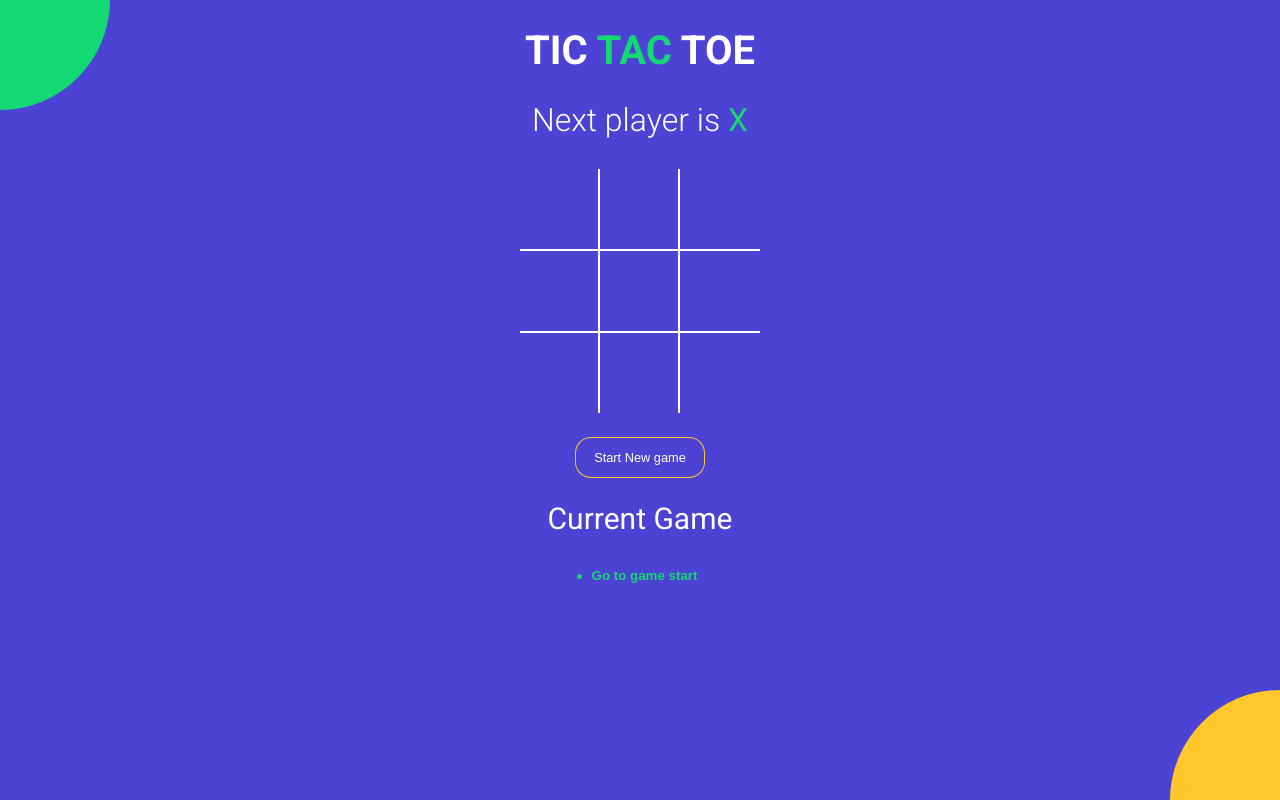
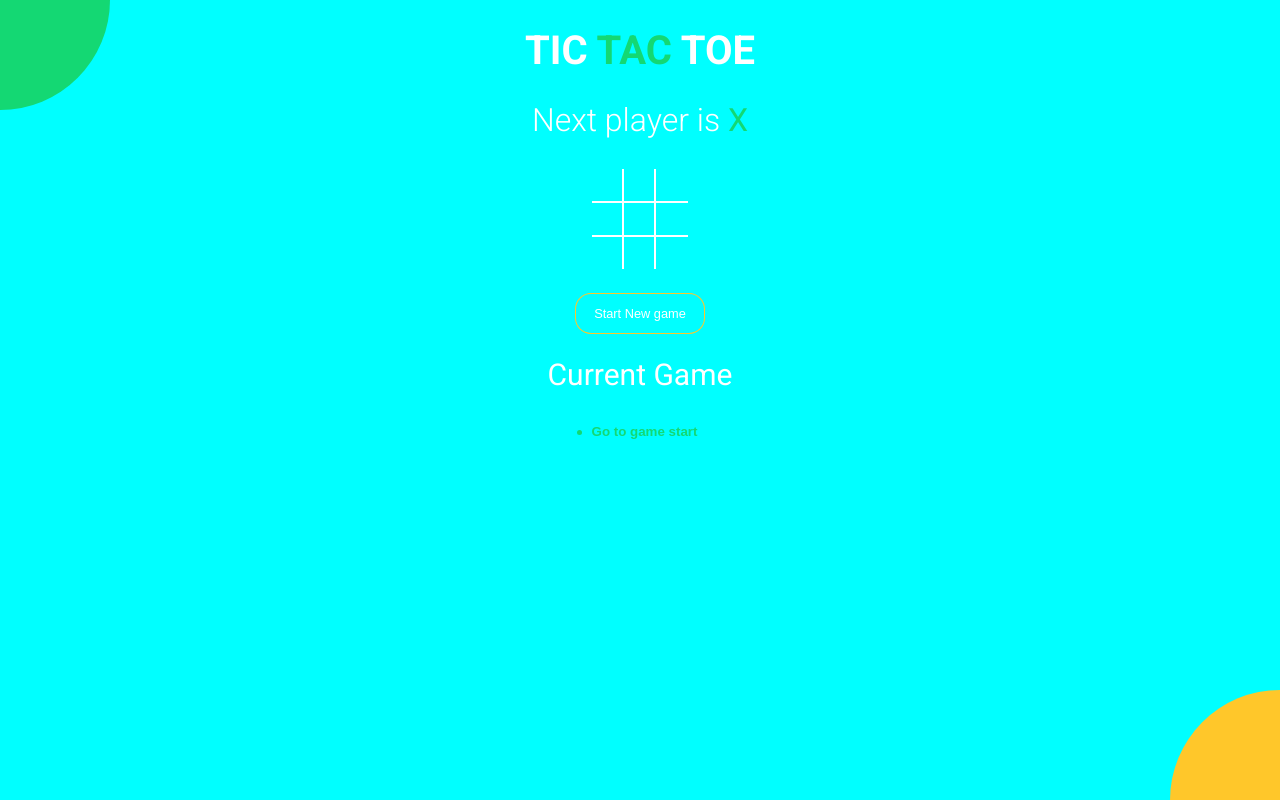
Before and after one commit to sandeepkumar-1999/Tictactoe, a React (Vite) app: page / in a window 1280 px wide. Built offline with nearby package versions, Linux system fonts and the light colour scheme.

Commit message:
color change

```diff
--- a/src/styles/root.scss
+++ b/src/styles/root.scss
@@ -1,6 +1,6 @@
 $green: #14d873;
 $orange: #ffc72a;
-$blue: #4c43d4;
+$blue: cyan;
 
 body {
   font-family: 'Roboto', sans-serif;
@@ -100,8 +100,8 @@ button {
       border-bottom: none;
     }
     .square {
-      width: 80px;
-      height: 80px;
+      width: 4vmin;
+      height: 4vmin;
       border-right: 2px solid #fff;
       font-size: 2.5rem;
       padding: 0;
@@ -134,7 +134,7 @@ button {
   left: 0;
   right: 0;
   bottom: 0;
-  min-width: 100%;
+  width: 100%;
   z-index: -1;
 
   &:before,
```
Also changed, not shown: 1 other file (tests, documents, lock files or other folders).
